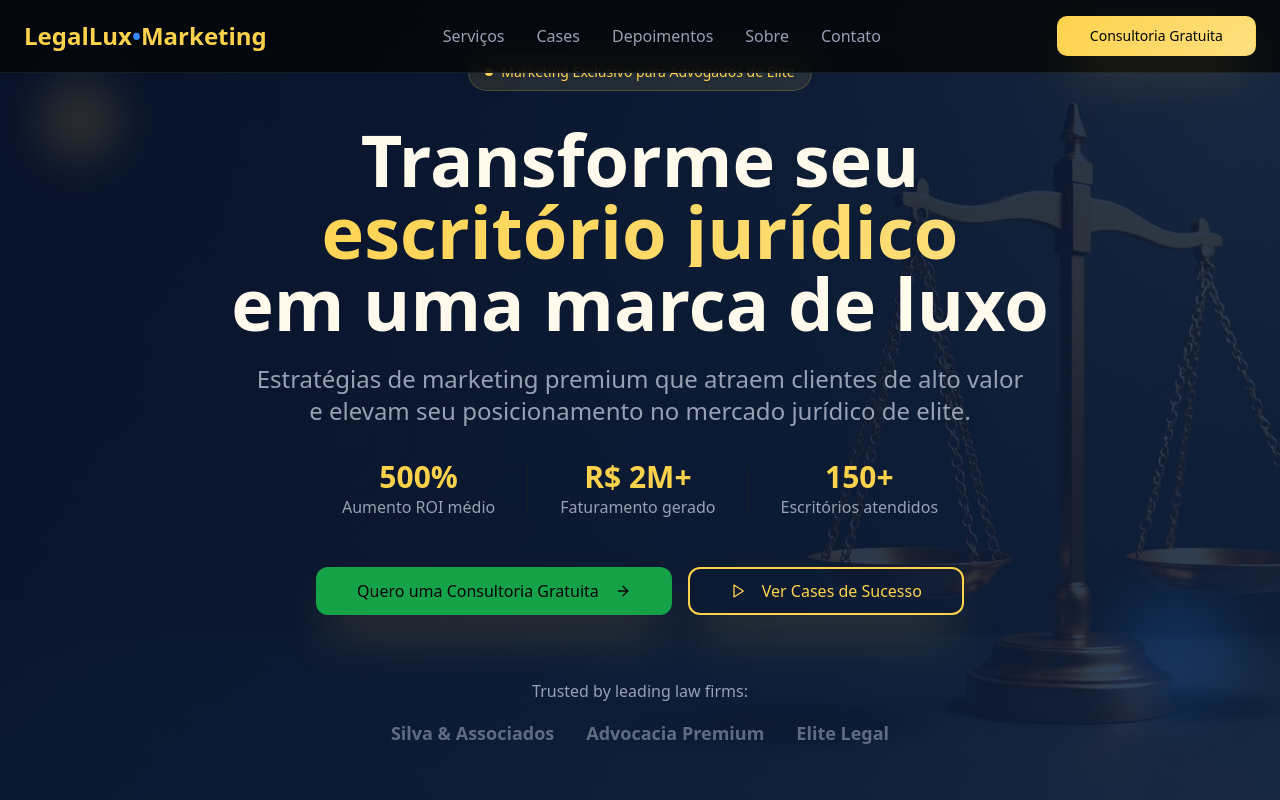
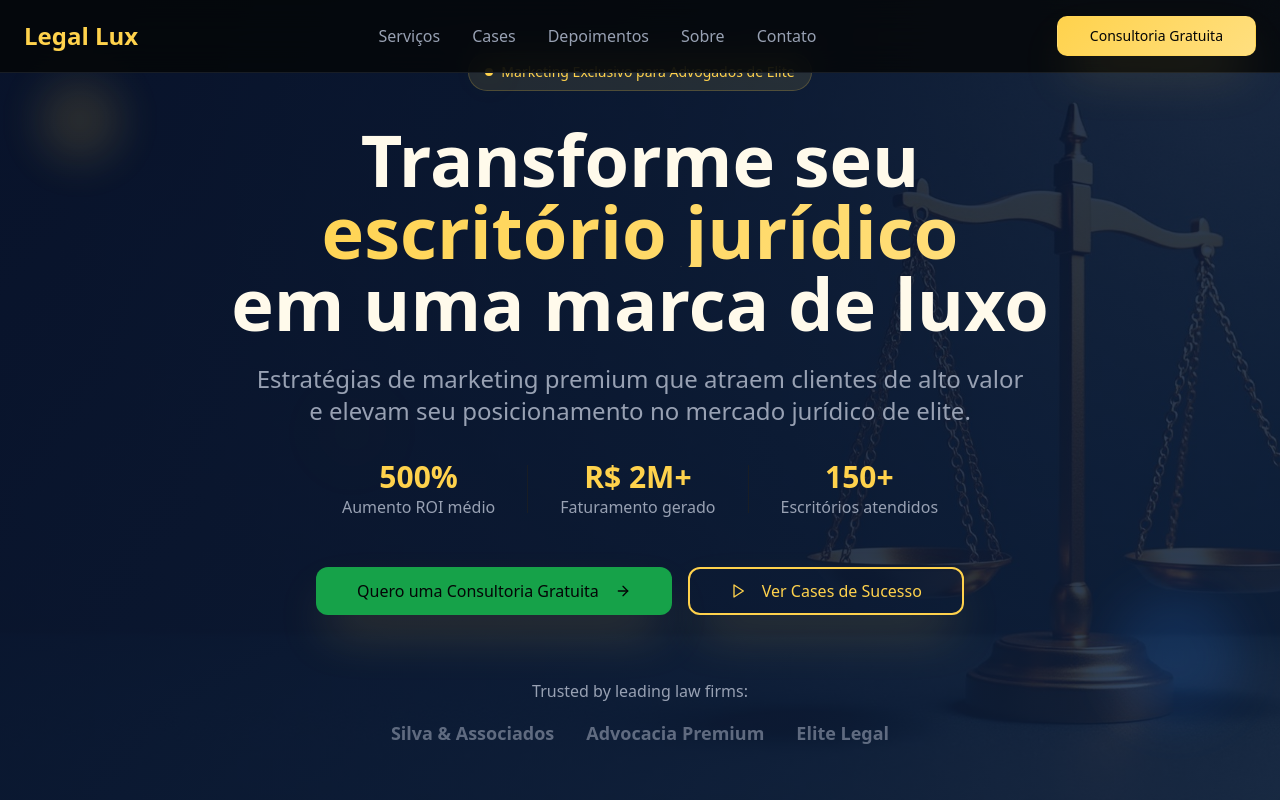
Before and after one commit to NorthMedi/apex-legal-studio, a React (Vite) app: page / in a window 1280 px wide. Shown: the top 800 px of the page. Built offline with nearby package versions, Linux system fonts and the light colour scheme.

Commit message:
Update favicon and site name
Update the website's favicon to the provided image and change the site name displayed in the navigation bar to "Legal Lux".

```diff
--- a/index.html
+++ b/index.html
@@ -3,6 +3,7 @@
   <head>
     <meta charset="UTF-8" />
     <meta name="viewport" content="width=device-width, initial-scale=1.0" />
+    <link rel="icon" href="/lovable-uploads/6176fb49-e33c-45c2-9ef5-0dfab25587df.png" type="image/png">
     <title>LegalLux Marketing - Marketing Premium para Advogados de Elite</title>
     <meta name="description" content="Transformamos escritórios jurídicos em marcas de luxo. Estratégias de marketing premium para advogados que buscam clientes de alto valor." />
     <meta name="author" content="LegalLux Marketing" />
--- a/src/components/Navigation.tsx
+++ b/src/components/Navigation.tsx
@@ -19,7 +19,7 @@ export const Navigation = () => {
         <div className="flex items-center justify-between">
           {/* Logo */}
           <div className="text-2xl font-bold text-primary">
-            LegalLux<span className="text-accent">•</span>Marketing
+            Legal Lux
           </div>
 
           {/* Desktop Navigation */}
```
Also changed, not shown: public/lovable-uploads/6176fb49-e33c-45c2-9ef5-0dfab25587df.png (added).
